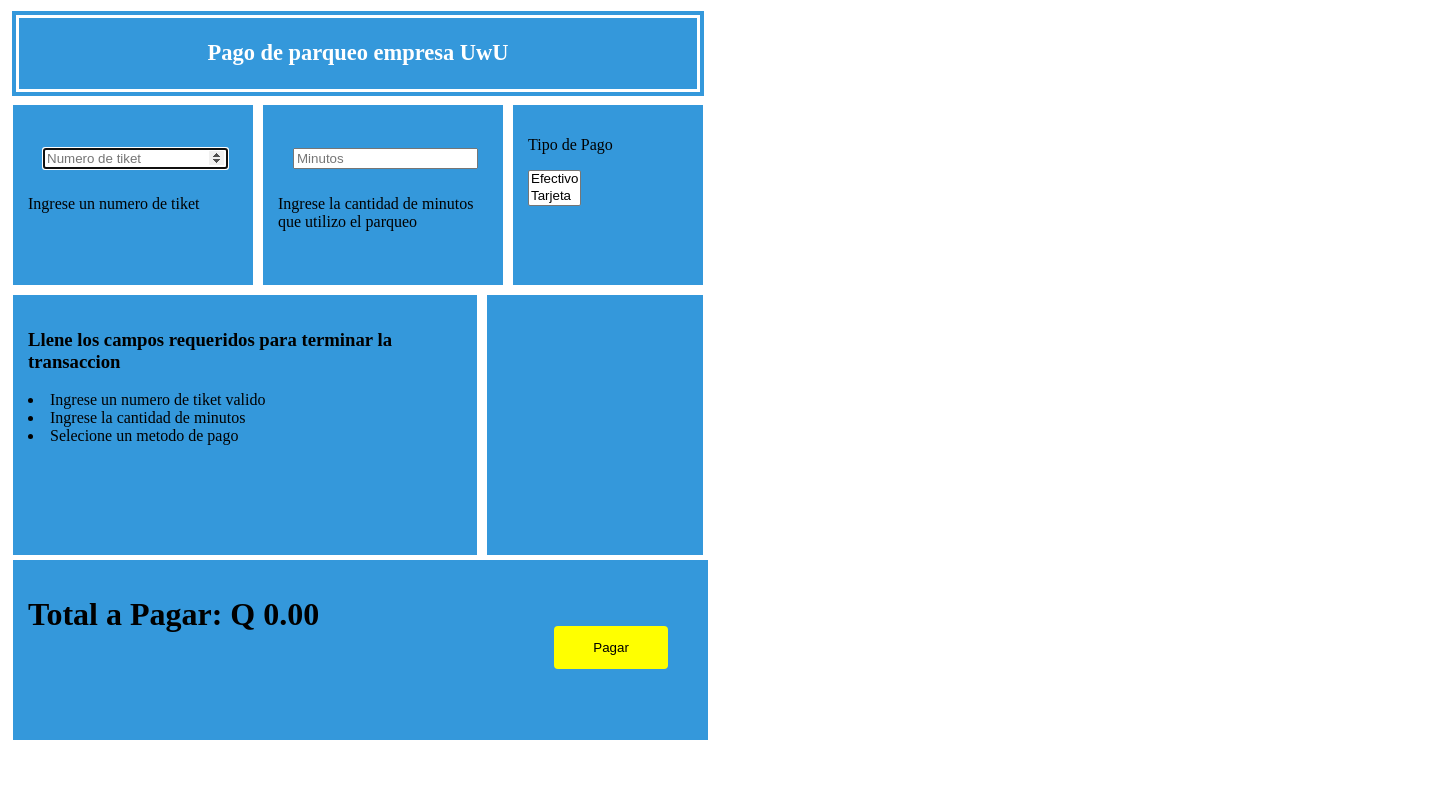
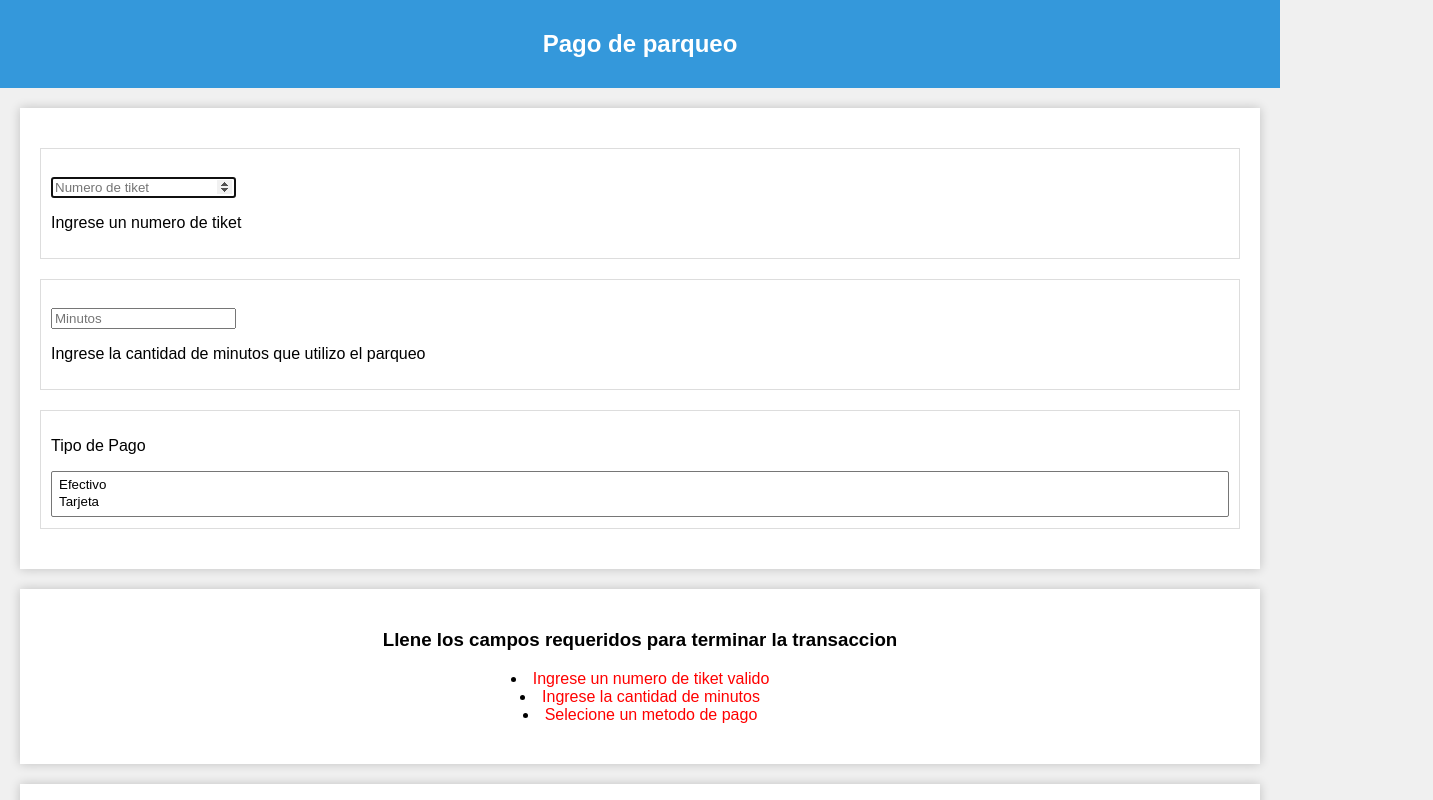
Before and after one commit to mmorales68/Proyecto_Tiket_Parqueo, a plain HTML site: page index.html in a window 1280 px wide. Shown: the top 800 px of the page, 1433 px wide, since content can reach past the window. Drawn offline with Linux system fonts and the light colour scheme.

Commit message:
Modificaciones a la estructura del html y ccs por Julio para la estetica

```diff
--- a/css.css
+++ b/css.css
@@ -1,82 +1,61 @@
-.contenedorprincipal {
-    width: 700px;
-    border: 3px transparent;
-    display: flex;
-    justify-content: space-between;
-}
-.imputNum{
-    padding: 10px 15px;
-}
-.divtiket {
-    width: 30%;
-    height: 150px;
-    background-color: #3498db;
-    margin: 5px;
-    padding: 15px;
-}
-.divbillete {
-    width: 30%;
-    height: 150px;
-    background-color: #3498db;
-    margin: 5px;
-    padding: 15px;
-}
-.divtiempo {
-    width: 30%;
-    height: 150px;
-    background-color: #3498db;
-    margin: 5px;
-    padding: 15px;
-}
-.divinterfas {
-    width: 70%;
-    height: 230px;
-    background-color: #3498db;
-    margin: 5px;
-    padding: 15px;
-}
-.divtarjeta-efectivo{
-    width: 30%;
-    height: 230px;
-    background-color: #3498db;
-    margin: 5px;
-    padding: 15px;
-}
-.divfinal{
-    width: 70%;
-    height: 150px;
-    background-color: #3498db;
-    margin-left:5px ;
-    padding: 15px;
-}
-.divboton{
-    width: 30%;
-    height: 150px;
-    background-color: #3498db;
-    padding: 15px;
+
+body {
+     font-family: Arial, sans-serif;
+    background-color: #f0f0f0;
+    margin: 0;
+    padding: 0;
+    font-family: Arial, sans-serif;
+    background-color: #f0f0f0;
+    margin: 0;
+    padding: 0;
 }
 
-input[type="button"] {
-    width: 60%;
-    background-color:yellow;
-    color: black;
-    padding: 14px 20px;
-    margin: 27%;
-    border: none;
-    border-radius: 4px;
-    cursor: pointer;
-  }
-
-  .divtitulo{
-    width: 678px;
-    padding: 0px;
-    margin: 1px;
-    font-size:larger;
-    font:color;
-    color: #ffffff;
-    border: 10px;
-    border-style: double;
-    border-color: #ffffff;
+.divtitulo {
     text-align: center;
     background-color: #3498db;
-  }
+    color: #fff;
+    padding: 10px;
+}
+
+.contenedorprincipal {
+    background-color: #fff;
+    margin: 20px;
+    padding: 20px;
+    box-shadow: 0 0 10px rgba(0, 0, 0, 0.2);
+}
+
+.divtiket, .divtiempo, .divbillete {
+    margin: 20px 0;
+    padding: 10px;
+    border: 1px solid #ddd;
+}
+
+.divinput select {
+    width: 100%;
+    padding: 5px;
+}
+
+.divinterfas {
+    text-align: center;
+    margin: 20px 0;
+}
+
+li label {
+    color: red;
+}
+
+.divfinal {
+    background-color: #3498db;
+    color: #fff;
+    padding: 20px;
+    text-align: center;
+}
+
+.divboton input[type="button"] {
+    background-color: burlywood;
+    color: #fff;
+    padding: 10px 675px; /* Aumenta el padding para hacer el botón más grande */
+    border: none;
+    cursor: pointer;;
+    font-size: medium; /* Aumenta el tamaño de fuente */
+}
--- a/index.html
+++ b/index.html
@@ -11,7 +11,7 @@
     </head>
 
     <body>
-        <div class="divtitulo"><h3>Pago de parqueo empresa UwU</h3></div>
+        <div class="divtitulo"><h2>Pago de parqueo</h2></div>
 
         <div class="contenedorprincipal">
             <div id="tiket" class="divtiket">
```
